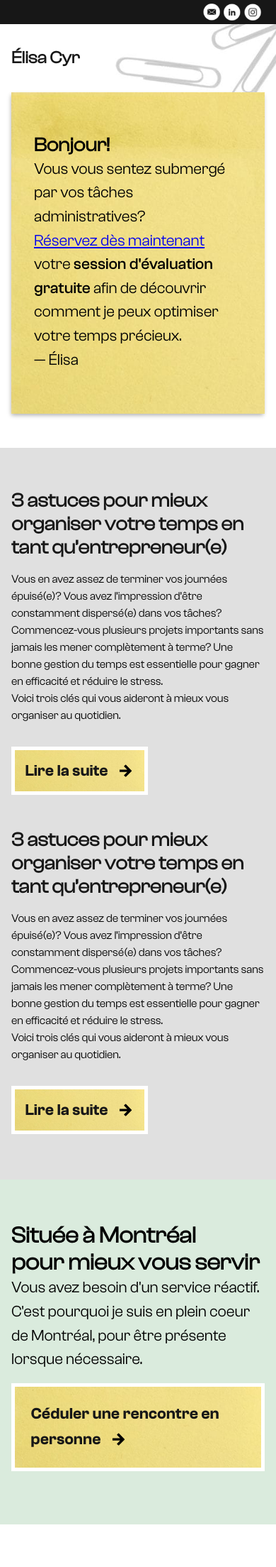
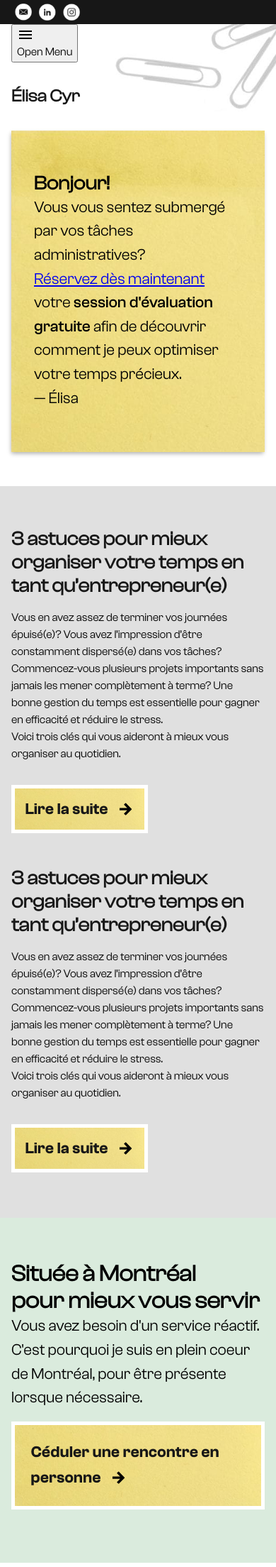
Before and after one commit to juliend2/elisacyr_com, a PHP site: page / in a window 390 px wide. Shown: the top 2208 px of the page at 71% size. Run offline with PHP 8.4, Linux system fonts and the light colour scheme.

Commit message:
[wip] mobile menu

```diff
--- a/css/style.css
+++ b/css/style.css
@@ -155,8 +155,19 @@ strong, b {
   justify-content: flex-end;
   padding: 5px;
 }
+@media (max-width: 760px) {
+  .socials ul {
+    justify-content: flex-start;
+    padding-left: 0px;
+  }
+}
   .socials li {
     margin-left: 5px;
+  }
+  @media (max-width: 760px) {
+    .socials li {
+      margin-right: 5px;
+    }
   }
     .socials img {
       width: 1.5rem;
--- a/index.html
+++ b/index.html
@@ -24,6 +24,35 @@
       </div>
       <div class="section menu">
         <div class="inner">
+
+<button type="button" popovertarget="mobile-menu" aria-expanded="false" aria-controls="mobile-menu" id="menu-open">
+    <svg aria-hidden="true" viewBox="0 0 24 24" width="24" height="24">
+      <path d="M3 18h18v-2H3v2zm0-5h18v-2H3v2zm0-7v2h18V6H3z"/>
+    </svg>
+    <span class="sr-only">Open Menu</span>
+  </button>
+
+  <dialog id="mobile-menu" popover>
+    <div class="dialog-header">
+      <button type="button" id="menu-close" popovertarget="mobile-menu" popovertargetaction="hide">
+        <svg aria-hidden="true" viewBox="0 0 24 24" width="24" height="24">
+          <path d="M19 6.41L17.59 5 12 10.59 6.41 5 5 6.41 10.59 12 5 17.59 6.41 19 12 13.41 17.59 19 19 17.59 13.41 12z"/>
+        </svg>
+        <span class="sr-only">Close Menu</span>
+      </button>
+    </div>
+
+    <nav aria-label="Mobile Navigation">
+      <ul>
+        <li><a href="/features">Features</a></li>
+        <li><a href="/pricing">Pricing</a></li>
+        <li><a href="/about">About</a></li>
+        <li><a href="/contact">Contact</a></li>
+      </ul>
+    </nav>
+  </dialog>
+
+
           <nav class="nav">
             <h1 class="logo"><a href="/">Élisa Cyr</a></h1>
             <ul class="main-nav">
```
